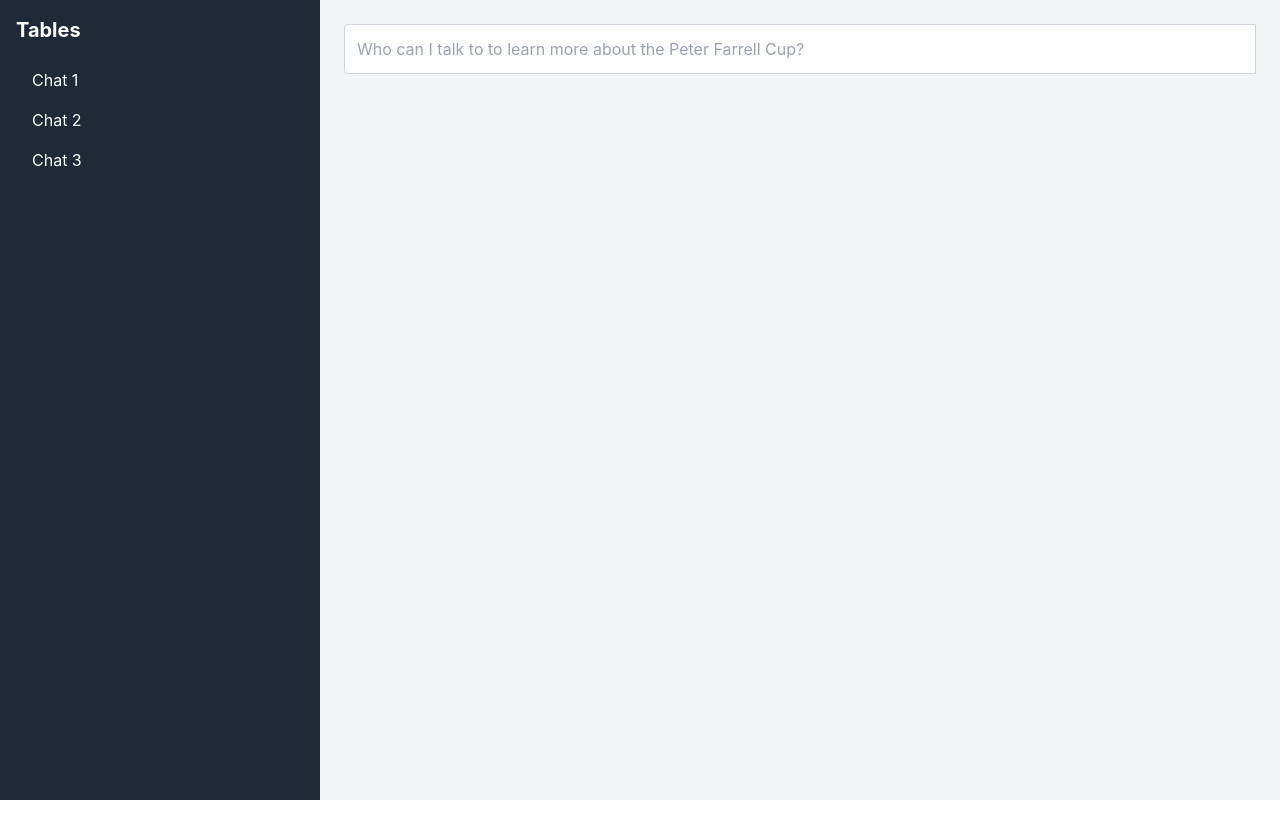
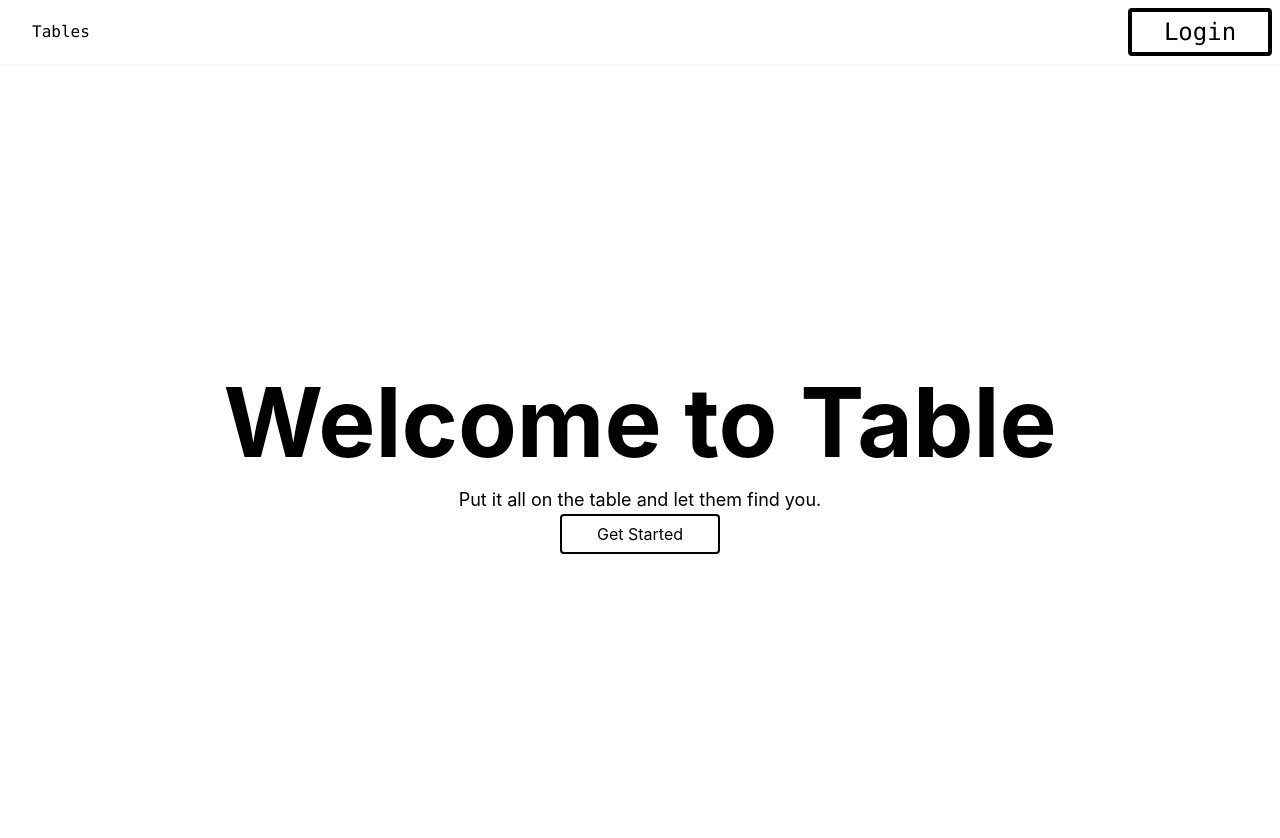
Before and after one commit to LleytonT/tables-frontend, a React (Create React App) app in the folder tables/: page / in a window 1280 px wide. Shown: the top 838 px of the page. Before the commit the page ends 800 px from the top, so only its background shows below. Built offline with nearby package versions, Linux system fonts and the light colour scheme.

Commit message:
landing page with login button and started on get started button

```diff
--- a/tables/src/App.tsx
+++ b/tables/src/App.tsx
@@ -2,13 +2,20 @@
 import React from 'react';
 import Sidebar from './components/Sidebar';
 import Chat from './components/Chat';
+import LandingPage from './components/LandingPage';
+import { BrowserRouter as Router, Routes, Route } from 'react-router-dom';
 
 const App: React.FC = () => {
   return (
-    <div className="flex h-screen">
-      <Sidebar />
-      <Chat />
-    </div>
+
+    <Router>
+
+        <Routes>
+          <Route path="/" element={<LandingPage />} />
+          <Route path="/chat" element={<Chat />} />
+        </Routes>
+
+    </Router>
   );
 }
 
--- a/tables/src/components/Chat.tsx
+++ b/tables/src/components/Chat.tsx
@@ -1,6 +1,7 @@
 // src/components/Chat.tsx
 import React, { useState } from 'react';
 import ProfileCard from './ProfileCard';
+import Sidebar from './Sidebar';
 
 const Chat: React.FC = () => {
   const [messages, setMessages] = useState<{ text: string; isUserMessage: boolean }[]>([]);
@@ -65,6 +66,8 @@ const Chat: React.FC = () => {
   };
 
   return (
+    <div className="flex h-screen">
+        <Sidebar />
       <div className="w-3/4 h-screen bg-gray-100 p-6 flex flex-col">
         <div className="flex">
           <input
@@ -101,6 +104,7 @@ const Chat: React.FC = () => {
         </div>
 
       </div>
+    </div>
   );
 }
 
--- /dev/null
+++ b/tables/src/components/LandingPage.tsx
@@ -0,0 +1,32 @@
+import React from "react";
+
+const NavBar: React.FC = () => {
+  return (
+    <nav className="flex justify-between items-center h-16 text-black relative shadow-sm font-mono" role="navigation">
+      <div className="pl-8">Tables</div>
+      <button className="login mr-2"
+      onClick={(e) => {
+        console.log("Login button clicked")
+      }}>
+        Login</button>
+    </nav>
+  );
+}
+
+
+const LandingPage: React.FC = () => {
+  return (
+    <>
+    <NavBar />
+    <div className="flex flex-col justify-center items-center h-screen" >
+      <h1 className="text-8xl font-bold">Welcome to Table </h1>
+      <p className="text-lg mt-4">Put it all on the table and let them find you.</p>
+      <button className="w-40 h-10 border-solid border-2 border-black rounded shadow-sm text-black bg-white ">
+        Get Started
+      </button>
+    </div>
+    </>
+  );
+};
+
+export default LandingPage;
--- a/tables/src/index.css
+++ b/tables/src/index.css
@@ -15,3 +15,31 @@ code {
   font-family: source-code-pro, Menlo, Monaco, Consolas, 'Courier New',
     monospace;
 }
+
+.login {
+  @apply relative w-36 h-12 border-solid text-black rounded transition ease-out duration-300 text-2xl outline-none border-4 border-black;
+}
+
+.login:hover {
+  @apply cursor-pointer text-white;
+}
+
+.login::before {
+  transition: 0.5s all ease;
+  position: absolute;
+  top: 0;
+  left: 50%;
+  right: 50%;
+  bottom: 0;
+  opacity: 0;
+  content: "";
+  background-color: black;
+}
+
+.login:hover::before {
+  transition: 0.5s all ease;
+  left: 0;
+  right: 0;
+  opacity: 1;
+  z-index: -1;
+}
```
Also changed, not shown: tables/src/components/LandingPage.css (added). Lines whose indentation alone changed are shown as unchanged.
